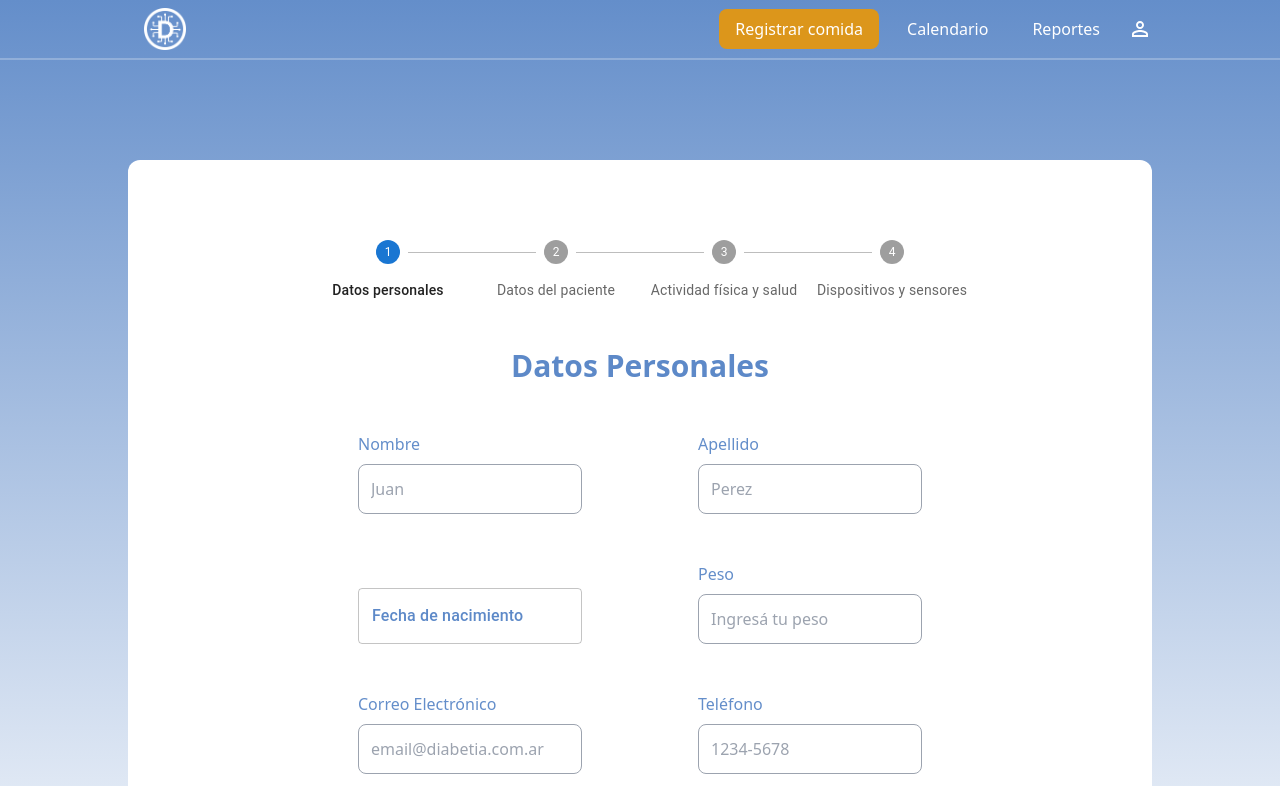
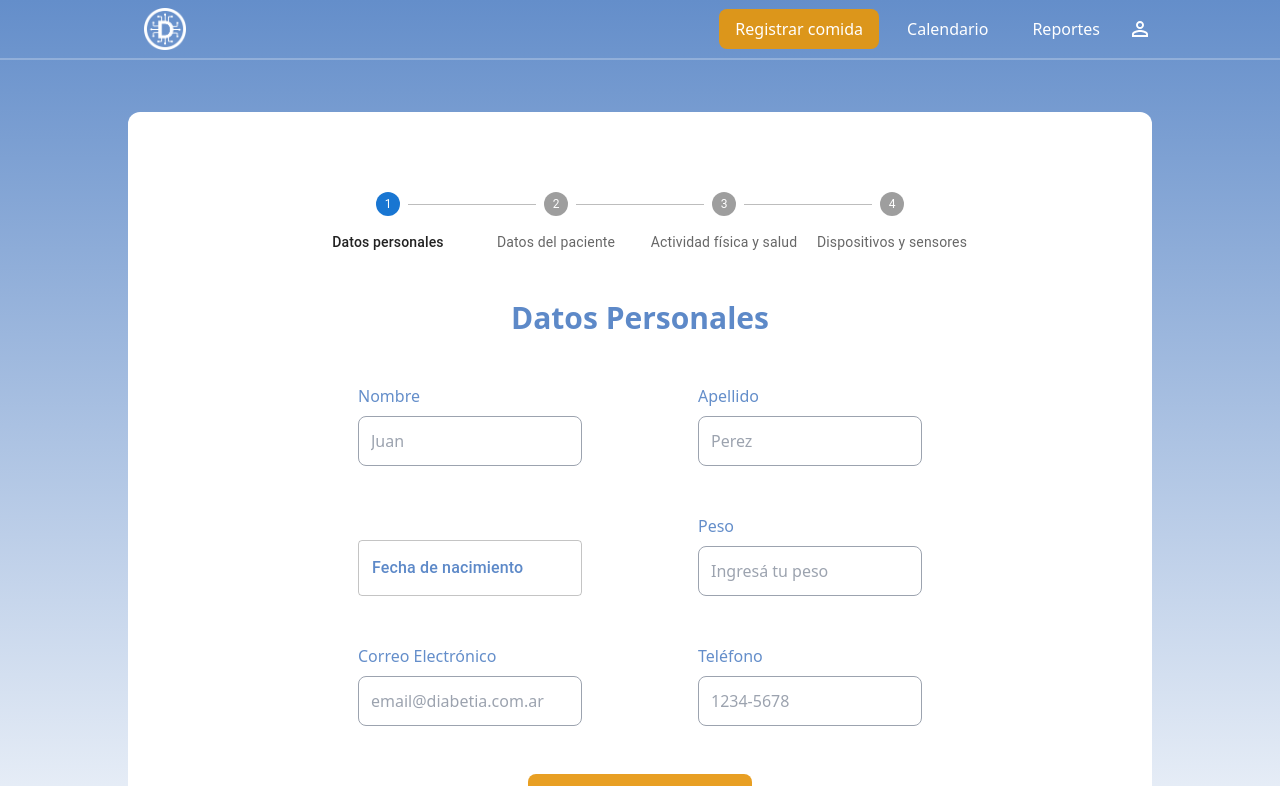
Before and after one commit to NuriaROrquin/diabetia, a Next.js app in the folder frontend/: page /initialForm/step-1 in a window 1280 px wide. Shown: the top 786 px of the page. Built offline with nearby package versions, Linux system fonts and the light colour scheme.

Commit message:
DIAB-1-2 delete padding top

```diff
--- a/frontend/pages/initialForm/step-1/index.js
+++ b/frontend/pages/initialForm/step-1/index.js
@@ -37,7 +37,7 @@ const InitialFormStep1 = () => {
     ];
 
     return(
-        <Section className="pt-12">
+        <Section className="">
             <div className="container items-center flex w-full justify-center flex-col">
                 {/* FORMULARIO */}
                 <div
--- a/frontend/pages/initialForm/step-2/index.js
+++ b/frontend/pages/initialForm/step-2/index.js
@@ -34,7 +34,7 @@ const InitialFormStep2 = () => {
     }
 
     return(
-        <Section className="pt-12">
+        <Section className="">
             <div className="container items-center flex w-full justify-center flex-col">
                 <TitleSection className="text-white">¿Qué evento querés cargar?</TitleSection>
                 <div className="flex w-full flex-wrap gap-y-6 gap-x-24 justify-center mt-8">
```
